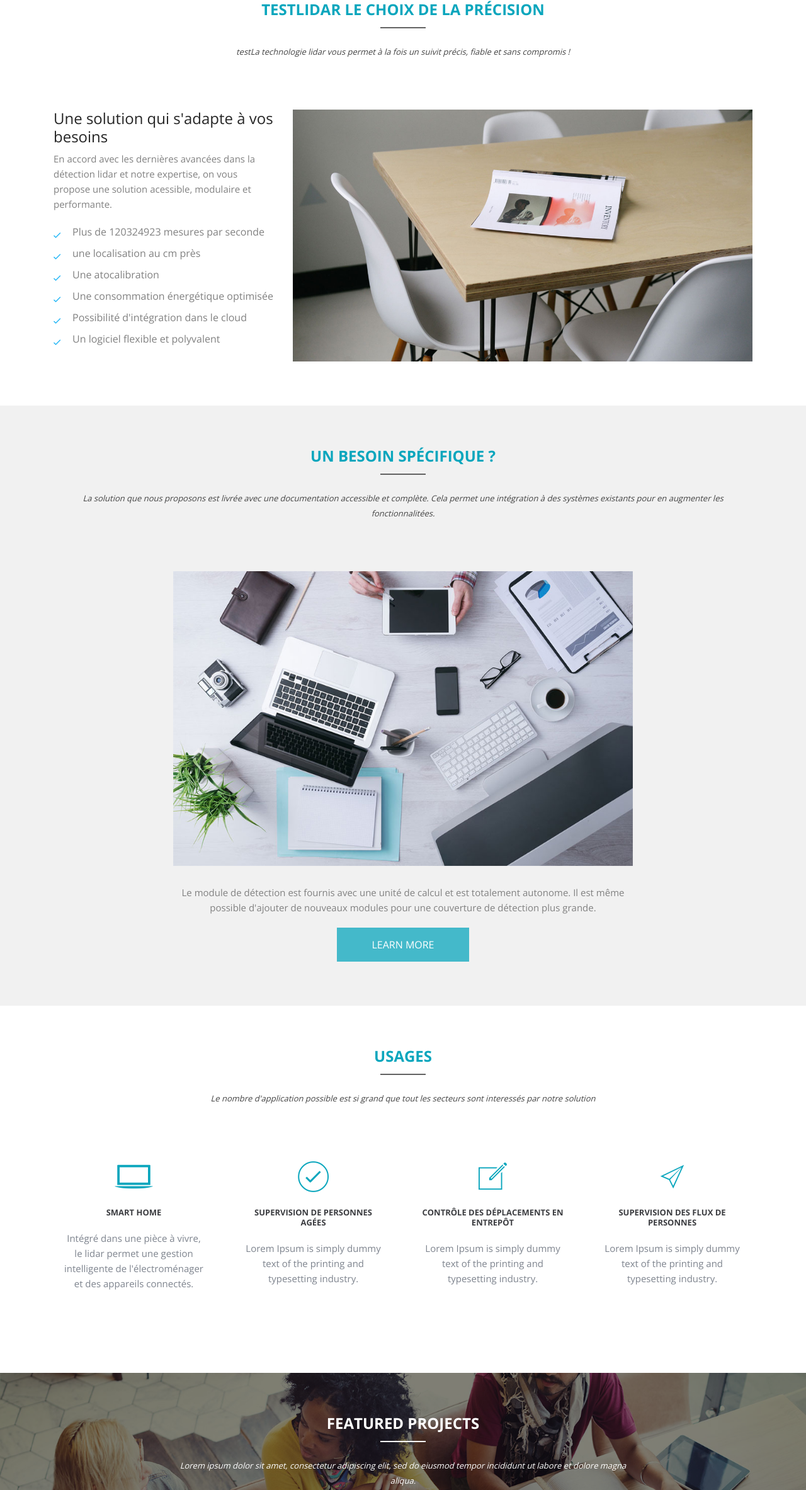
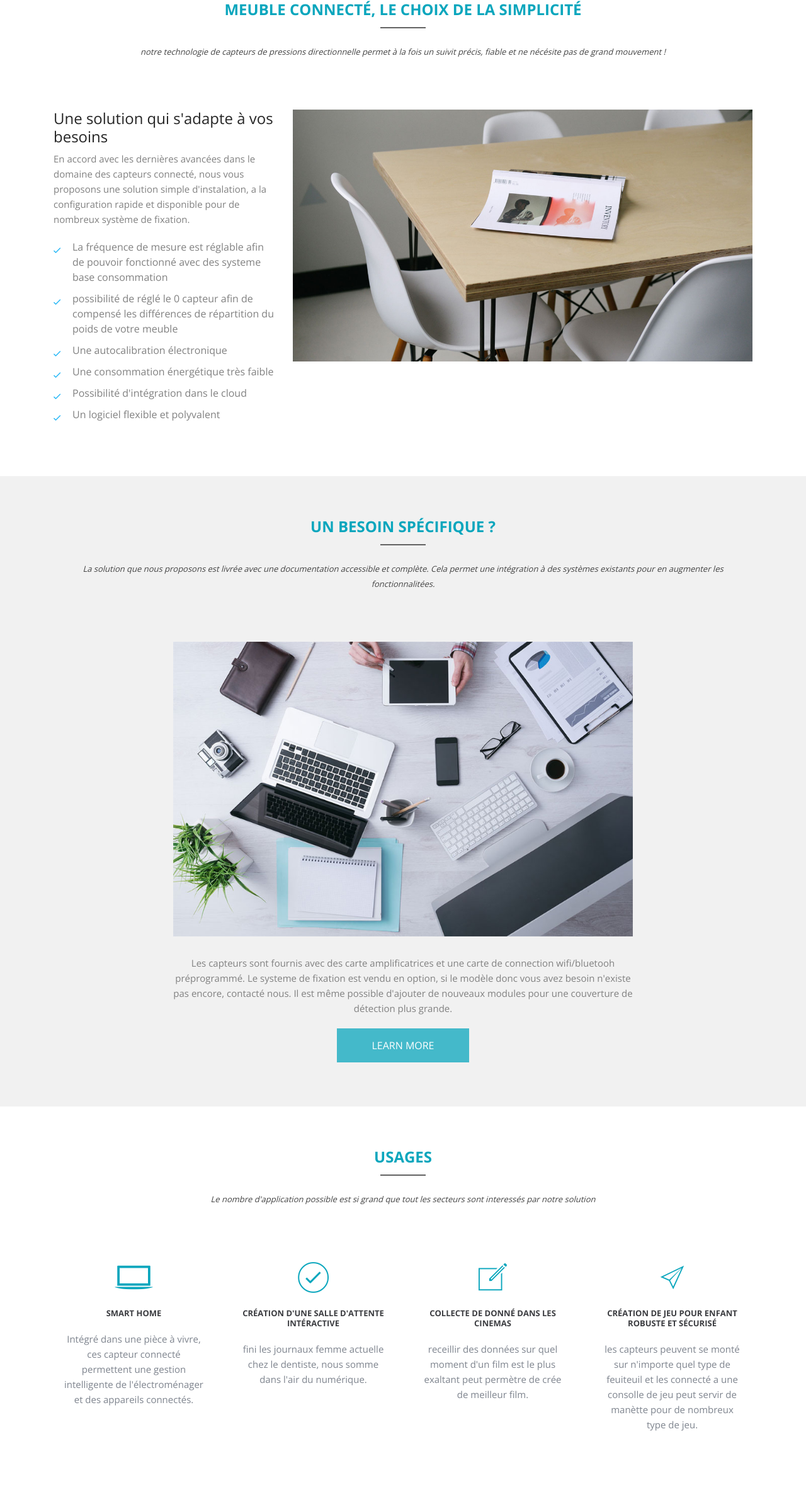
Before and after one commit to AlexandreProthin/Showroom, a plain HTML site: page index.html in a window 1280 px wide. Shown: the part 3721-6087 px from the top of the page at 63% size. Drawn offline with nearby package versions, Linux system fonts and the light colour scheme; some packages are replaced by stand-ins of ours; files whose address does not match are found by name.

Commit message:
Update index.html
16/09/22 :texte  Présentation Canapé connecté

```diff
--- a/index.html
+++ b/index.html
@@ -371,27 +371,26 @@
 	############                                                                                  ############
 	##########################################################################################################
 -->
-
 <section id="feature">
 	<div class="container">
 		<div class="row">
 			<div class="col-lg-12">
 				<div class="section-title text-center">
-					<h2>testlidar le choix de la précision </h2>
-					<p>testLa technologie lidar vous permet à la fois un suivit précis, fiable et sans compromis !</p>
+					<h2>Meuble connecté, le choix de la simplicité</h2>
+					<p>notre technologie de capteurs de pressions directionnelle permet à la fois un suivit précis, fiable et ne nécésite pas de grand mouvement !</p>
 				</div>
 			</div>
 			<div class="col-md-4">
 				<h4>Une solution qui s'adapte à vos besoins</h4>
 				<p>
-					En accord avec les dernières avancées dans la détection lidar et notre expertise, on vous
-					propose une solution acessible, modulaire et performante.
+					En accord avec les dernières avancées dans le domaine des capteurs connecté, nous vous
+					proposons une solution simple d'instalation, a la configuration rapide et disponible pour de nombreux système de fixation.
 				</p>
 				<ul class="list-nav">
-					<li><i class="ion-ios-checkmark-empty"></i>Plus de 120324923 mesures par seconde</li>
-					<li><i class="ion-ios-checkmark-empty"></i>une localisation au cm près</li>
-					<li><i class="ion-ios-checkmark-empty"></i>Une atocalibration</li>
-					<li><i class="ion-ios-checkmark-empty"></i>Une consommation énergétique optimisée</li>
+					<li><i class="ion-ios-checkmark-empty"></i>La fréquence de mesure est réglable afin de pouvoir fonctionné avec des systeme base consommation </li>
+					<li><i class="ion-ios-checkmark-empty"></i>possibilité de réglé le 0 capteur afin de compensé les différences de répartition du poids de votre meuble </li>
+					<li><i class="ion-ios-checkmark-empty"></i>Une autocalibration électronique</li>
+					<li><i class="ion-ios-checkmark-empty"></i>Une consommation énergétique très faible</li>
 					<li><i class="ion-ios-checkmark-empty"></i>Possibilité d'intégration dans le cloud</li>
 					<li><i class="ion-ios-checkmark-empty"></i>Un logiciel flexible et polyvalent</li>
 				</ul>
@@ -419,7 +418,8 @@
 			<div class="col-md-8 mx-auto text-center">
 				<div class="block">
 					<img src="images/prototype.jpg" alt="" class="">
-					<p>Le module de détection est fournis avec une unité de calcul et est totalement autonome.
+					<p>Les capteurs sont fournis avec des carte amplificatrices	et une carte de connection wifi/bluetooh préprogrammé.
+						Le systeme de fixation est vendu en option, si le modèle donc vous avez besoin n'existe pas encore, contacté nous.
 						Il est même possible d'ajouter de nouveaux modules pour une couverture de détection
 						plus grande.
 					</p>
@@ -455,8 +455,8 @@
 					</div>
 					<h3>Smart home</h3>
 					<p>
-						Intégré dans une pièce à vivre, le lidar permet une gestion intelligente de l'électroménager
-						et des appareils connectés.
+						Intégré dans une pièce à vivre, ces capteur connecté permettent une gestion intelligente
+						de l'électroménager et des appareils connectés.
 					</p>
 				</div>
 			</div>
@@ -466,8 +466,8 @@
 					<div class="service-icon">
 						<i class="ion-ios-checkmark-outline"></i>
 					</div>
-					<h3>Supervision de personnes agées</h3>
-					<p>Lorem Ipsum is simply dummy text of the printing and typesetting industry. </p>
+					<h3>création d'une salle d'attente intéractive</h3>
+					<p>fini les journaux femme actuelle chez le dentiste, nous somme dans l'air du numérique. </p>
 				</div>
 			</div>
 
@@ -476,8 +476,8 @@
 					<div class="service-icon">
 						<i class="ion-ios-compose-outline"></i>
 					</div>
-					<h3>Contrôle des déplacements en entrepôt</h3>
-					<p>Lorem Ipsum is simply dummy text of the printing and typesetting industry. </p>
+					<h3>collecte de donné dans les cinemas</h3>
+					<p>receillir des données sur quel moment d'un film est le plus exaltant peut permètre de crée de meilleur film. </p>
 				</div>
 			</div>
 
@@ -486,8 +486,8 @@
 					<div class="service-icon">
 						<i class="ion-ios-paperplane-outline"></i>
 					</div>
-					<h3>supervision des flux de personnes</h3>
-					<p>Lorem Ipsum is simply dummy text of the printing and typesetting industry. </p>
+					<h3>création de jeu pour enfant robuste et sécurisé</h3>
+					<p>les capteurs peuvent se monté sur n'importe quel type de feuiteuil et les connecté a une consolle de jeu peut servir de manètte pour de nombreux type de jeu. </p>
 				</div>
 			</div>
 
```
